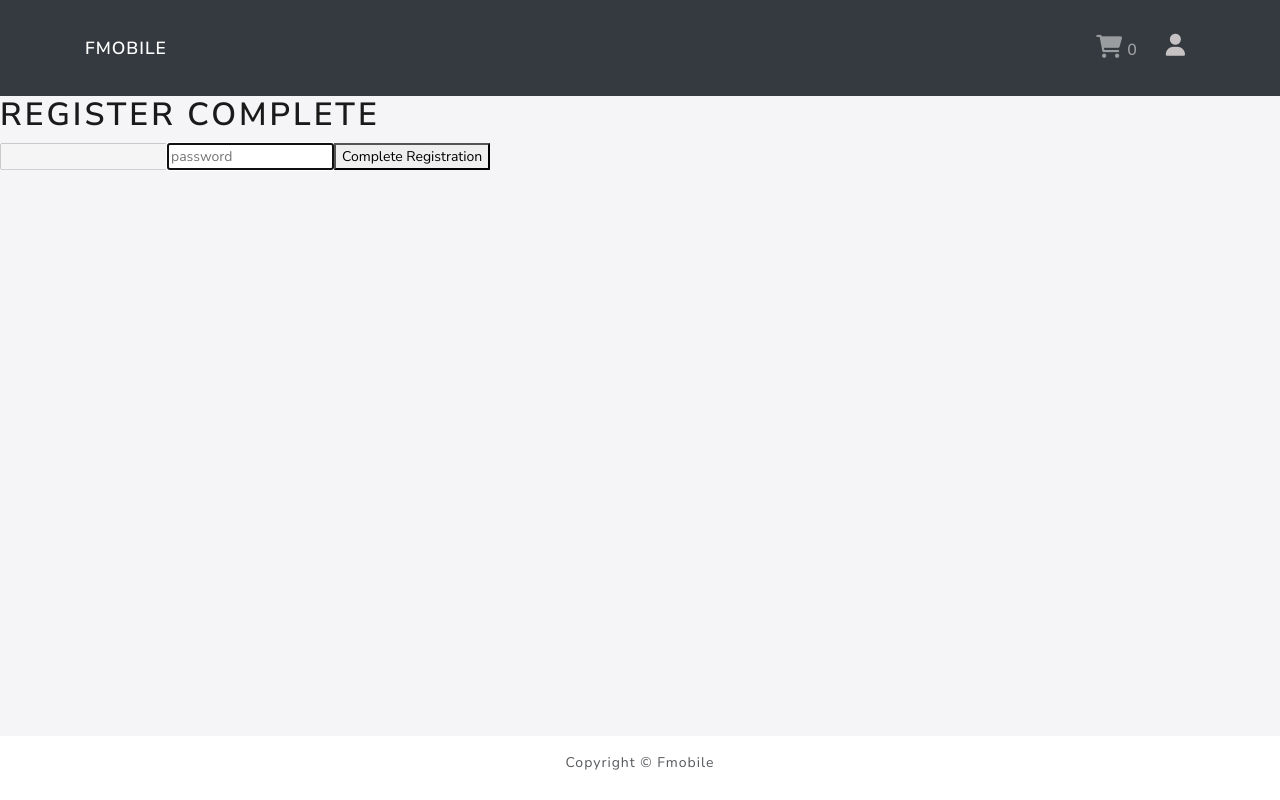
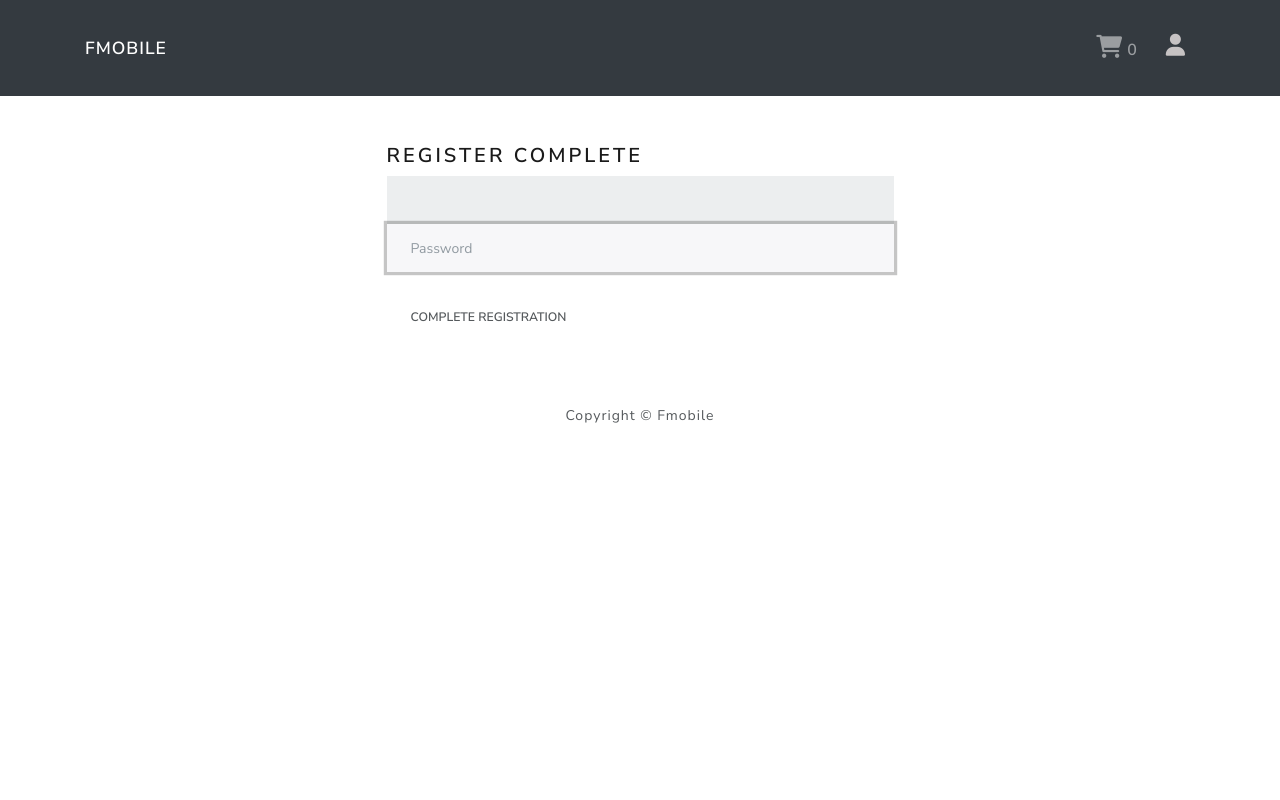
Before and after one commit to khoa259/Fmobilee, a React (Create React App) app in the folder fe-fmoble/: page /register/complete in a window 1280 px wide. Built offline with nearby package versions, Linux system fonts and the light colour scheme; no server answers.

Commit message:
fix: react version

```diff
--- a/fe-fmoble/src/App.js
+++ b/fe-fmoble/src/App.js
@@ -1,44 +1,28 @@
-import React, { useEffect } from "react";
-import { Route, Routes } from "react-router-dom";
-import WebSiteLayout from "./layouts/webSiteLayout";
+import React from "react";
+import { Switch, Route } from "react-router-dom";
+import { ToastContainer } from "react-toastify";
+import "react-toastify/dist/ReactToastify.css";
+
 import Login from "./pages/auth/login";
 import Register from "./pages/auth/register";
 import HomePage from "./pages/homePage";
+import Header from "./component/Header";
+import Footer from "./component/Footer";
 import RegisterComplete from "./pages/auth/registerComplete";
-// import { ToastContainer } from "react-toastify";
-import { fireAuth } from "./firebase";
-import { useDispatch } from "react-redux";
 
 const App = () => {
-  const dispatch = useDispatch();
-  useEffect(() => {
-    const unsubscribe = fireAuth.onAuthStateChanged(async (user) => {
-      if (user) {
-        const idTokenResult = await user.getIdTokenResult();
-        console.log(user);
-        dispatch({
-          type: "LOGGED_IN_USER",
-          payload: {
-            name: user.email,
-            token: idTokenResult.token,
-          },
-        });
-      }
-    });
-    return () => unsubscribe();
-  }, []);
   return (
-    <div className="App">
-      {/* <ToastContainer /> */}
-      <Routes>
-        <Route path="/" element={<WebSiteLayout />}>
-          <Route index element={<HomePage />} />
-          <Route path="/login" element={<Login />} />
-          <Route path="/register" element={<Register />} />
-          <Route path="/register/complete" element={<RegisterComplete />} />
-        </Route>
-      </Routes>
-    </div>
+    <>
+      <Header />
+      <ToastContainer />
+      <Switch>
+        <Route exact path="/" component={HomePage} />
+        <Route exact path="/login" component={Login} />
+        <Route exact path="/register" component={Register} />
+        <Route exact path="/register/complete" component={RegisterComplete} />
+      </Switch>
+      <Footer />
+    </>
   );
 };
 
--- a/fe-fmoble/src/component/banner/banner.js
+++ b/fe-fmoble/src/component/banner/banner.js
@@ -2,9 +2,8 @@ import React from "react";
 import styles from "./banner.module.css";
 import { Swiper, SwiperSlide } from "swiper/react";
 
-import "swiper/css";
-import "swiper/css/pagination";
-
+import "swiper/swiper-bundle.min.css";
+import "swiper/swiper.min.css";
 import { Pagination, Autoplay } from "swiper";
 
 const Banner = () => {
--- a/fe-fmoble/src/firebase.js
+++ b/fe-fmoble/src/firebase.js
@@ -1,5 +1,4 @@
-import { initializeApp } from "firebase/app";
-import { getAuth } from "firebase/auth";
+import * as firebase from "firebase";
 const firebaseConfig = {
   apiKey: "AIzaSyADv0a30ER2lTz3cpHumWSa0hQRZs7gN38",
   authDomain: "e-commerce-ab499.firebaseapp.com",
@@ -10,5 +9,7 @@ const firebaseConfig = {
 };
 
 // Initialize Firebase
-const app = initializeApp(firebaseConfig);
-export const fireAuth = getAuth(app);
+firebase.initializeApp(firebaseConfig);
+// export const fireAuth = getAuth(app);
+export const auth = firebase.auth();
+export const googleAuthProvider = new firebase.auth.GoogleAuthProvider();
--- a/fe-fmoble/src/index.js
+++ b/fe-fmoble/src/index.js
@@ -1,22 +1,27 @@
 import React from "react";
-import ReactDOM from "react-dom/client";
+import ReactDOM from "react-dom";
 import "./index.css";
 import "./bootstrap.min.css";
 import App from "./App";
-import reportWebVitals from "./reportWebVitals";
+import * as serviceWorker from "./serviceWorker";
 import { BrowserRouter } from "react-router-dom";
+
+import { legacy_createStore as createStore } from "redux";
 import { Provider } from "react-redux";
-import { store } from "./app/store";
-const root = ReactDOM.createRoot(document.getElementById("root"));
-root.render(
+import rootReducer from "./reducers";
+
+// store
+const store = createStore(rootReducer);
+
+ReactDOM.render(
+  // <React.StrictMode>
   <Provider store={store}>
     <BrowserRouter>
       <App />
     </BrowserRouter>
-  </Provider>
+  </Provider>,
+  // </React.StrictMode>,
+  document.getElementById("root")
 );
 
-// If you want to start measuring performance in your app, pass a function
-// to log results (for example: reportWebVitals(console.log))
-// or send to an analytics endpoint. Learn more: https://bit.ly/CRA-vitals
-reportWebVitals();
+serviceWorker.unregister();
--- a/fe-fmoble/src/layouts/webSiteLayout.js
+++ b/fe-fmoble/src/layouts/webSiteLayout.js
@@ -1,17 +1,17 @@
-import React from "react";
-import { Outlet } from "react-router-dom";
-import Header from "../component/Header";
-import Footer from "../component/Footer";
-const WebSiteLayout = () => {
-  return (
-    <div>
-      <Header />
-      <main className="mt-8">
-        <Outlet />
-      </main>
-      <Footer />
-    </div>
-  );
-};
+// import React from "react";
+// import { Outlet } from "react-router-dom";
+// import Header from "../component/Header";
+// import Footer from "../component/Footer";
+// const WebSiteLayout = () => {
+//   return (
+//     <div>
+//       <Header />
+//       <main className="mt-8">
+//         <Outlet />
+//       </main>
+//       <Footer />
+//     </div>
+//   );
+// };
 
-export default WebSiteLayout;
+// export default WebSiteLayout;
--- a/fe-fmoble/src/pages/auth/register.js
+++ b/fe-fmoble/src/pages/auth/register.js
@@ -1,39 +1,52 @@
-import React from "react";
-import { useForm } from "react-hook-form";
-import "react-toastify/dist/ReactToastify.css";
+import React, { useState } from "react";
+import { auth } from "../../firebase";
 import { toast } from "react-toastify";
-import { fireAuth } from "../../firebase";
-import { sendSignInLinkToEmail } from "firebase/auth";
 
 const Register = () => {
-  const {
-    register,
-    handleSubmit,
-    formState: { errors },
-    reset,
-  } = useForm();
+  const [email, setEmail] = useState("");
 
-  const onSubmit = async (data) => {
+  const handleSubmit = async (e) => {
+    e.preventDefault();
+    // console.log("ENV --->", process.env.REACT_APP_REGISTER_REDIRECT_URL);
     const config = {
-      url: "http://localhost:3000/register/complete",
+      url: process.env.REACT_APP_REGISTER_REDIRECT_URL,
       handleCodeInApp: true,
     };
-    // gửi email đến tài khoản đăng ký
-    await sendSignInLinkToEmail(fireAuth, data.email, config);
+
+    await auth.sendSignInLinkToEmail(email, config);
     toast.success(
-      `Email is send to ${data.email}. Click the link to complete your registration`
+      `Email is sent to ${email}. Click the link to complete your registration.`
     );
-    window.localStorage.setItem("emailForRegistraion", data.email);
-    reset();
+    // save user email in local storage
+    window.localStorage.setItem("emailForRegistration", email);
+    // clear state
+    setEmail("");
   };
+
+  const registerForm = () => (
+    <form onSubmit={handleSubmit}>
+      <input
+        type="email"
+        className="form-control"
+        value={email}
+        onChange={(e) => setEmail(e.target.value)}
+        autoFocus
+      />
+
+      <button type="submit" className="btn btn-raised">
+        Register
+      </button>
+    </form>
+  );
+
   return (
-    <div>
-      <h1>Register</h1>
-      <form onSubmit={handleSubmit(onSubmit)}>
-        <input {...register("email")} />
-        {errors.email && <p>invalid email address</p>}
-        <button type="submit">Sign Up</button>
-      </form>
+    <div className="container p-5">
+      <div className="row">
+        <div className="col-md-6 offset-md-3">
+          <h4>Register</h4>
+          {registerForm()}
+        </div>
+      </div>
     </div>
   );
 };
--- a/fe-fmoble/src/pages/auth/registerComplete.js
+++ b/fe-fmoble/src/pages/auth/registerComplete.js
@@ -1,62 +1,81 @@
-import React, { useEffect, useState } from "react";
-import { useForm } from "react-hook-form";
-import "react-toastify/dist/ReactToastify.css";
+import React, { useState, useEffect } from "react";
+import { auth } from "../../firebase";
 import { toast } from "react-toastify";
-import { fireAuth } from "../../firebase";
-import { useNavigate } from "react-router-dom";
-import { signInWithEmailLink, updatePassword } from "firebase/auth";
 
-const RegisterComplete = () => {
-  const navigate = useNavigate();
+const RegisterComplete = ({ history }) => {
   const [email, setEmail] = useState("");
-  const {
-    register,
-    handleSubmit,
-    formState: { errors },
-  } = useForm();
+  const [password, setPassword] = useState("");
 
   useEffect(() => {
-    setEmail(localStorage.getItem("emailForRegistraion"));
-    console.log("window", window.location.href);
+    setEmail(window.localStorage.getItem("emailForRegistration"));
+    // console.log(window.location.href);
+    // console.log(window.localStorage.getItem("emailForRegistration"));
   }, []);
 
-  const onSubmit = async (data) => {
+  const handleSubmit = async (e) => {
+    e.preventDefault();
+    // validation
+    if (!email || !password) {
+      toast.error("Email and password is required");
+      return;
+    }
+
+    if (password.length < 6) {
+      toast.error("Password must be at least 6 characters long");
+      return;
+    }
+
     try {
-      const result = await signInWithEmailLink(
-        fireAuth,
+      const result = await auth.signInWithEmailLink(
         email,
         window.location.href
       );
-      // console.log("result", result);
+      //   console.log("RESULT", result);
       if (result.user.emailVerified) {
-        // remove user email from LocalStorage
-        localStorage.removeItem("emailForRegistraion");
+        // remove user email fom local storage
+        window.localStorage.removeItem("emailForRegistration");
         // get user id token
-        const user = fireAuth.currentUser;
-        await updatePassword(user, data.password);
-        const idTokenResult = await user.getIdTokenResult;
+        let user = auth.currentUser;
+        await user.updatePassword(password);
+        const idTokenResult = await user.getIdTokenResult();
         // redux store
         console.log("user", user, "idTokenResult", idTokenResult);
         // redirect
-        navigate("/");
+        history.push("/");
       }
     } catch (error) {
+      console.log(error);
       toast.error(error.message);
     }
   };
+
+  const completeRegistrationForm = () => (
+    <form onSubmit={handleSubmit}>
+      <input type="email" className="form-control" value={email} disabled />
+
+      <input
+        type="password"
+        className="form-control"
+        value={password}
+        onChange={(e) => setPassword(e.target.value)}
+        placeholder="Password"
+        autoFocus
+      />
+      <br />
+      <button type="submit" className="btn btn-raised">
+        Complete Registration
+      </button>
+    </form>
+  );
+
   return (
-    <div>
-      <h1>Register Complete</h1>
-      <form onSubmit={handleSubmit(onSubmit)}>
-        <input value={email} disabled />
-        <input
-          {...register("password", { required: true })}
-          placeholder="password"
-          autoFocus
-        />
-        {errors.password && <p>invalid email address</p>}
-        <button type="submit">Complete Registration</button>
-      </form>
+    <div className="container p-5">
+      <div className="row">
+        <div className="col-md-6 offset-md-3">
+          <h4>Register Complete</h4>
+          {completeRegistrationForm()}
+        </div>
+      </div>
     </div>
   );
 };
--- a/fe-fmoble/src/pages/homePage.js
+++ b/fe-fmoble/src/pages/homePage.js
@@ -5,6 +5,7 @@ const HomePage = () => {
   return (
     <div>
       <Banner />
+      <h1>homePage</h1>
     </div>
   );
 };
--- a/fe-fmoble/src/reducers/index.js
+++ b/fe-fmoble/src/reducers/index.js
@@ -0,0 +1,8 @@
+import { combineReducers } from "redux";
+import { userReducer } from "./userReducers";
+
+const rootReducer = combineReducers({
+  user: userReducer,
+});
+
+export default rootReducer;
--- /dev/null
+++ b/fe-fmoble/src/serviceWorker.js
@@ -0,0 +1,141 @@
+// This optional code is used to register a service worker.
+// register() is not called by default.
+
+// This lets the app load faster on subsequent visits in production, and gives
+// it offline capabilities. However, it also means that developers (and users)
+// will only see deployed updates on subsequent visits to a page, after all the
+// existing tabs open on the page have been closed, since previously cached
+// resources are updated in the background.
+
+// To learn more about the benefits of this model and instructions on how to
+// opt-in, read https://bit.ly/CRA-PWA
+
+const isLocalhost = Boolean(
+  window.location.hostname === "localhost" ||
+    // [::1] is the IPv6 localhost address.
+    window.location.hostname === "[::1]" ||
+    // 127.0.0.0/8 are considered localhost for IPv4.
+    window.location.hostname.match(
+      /^127(?:\.(?:25[0-5]|2[0-4][0-9]|[01]?[0-9][0-9]?)){3}$/
+    )
+);
+
+export function register(config) {
+  if (process.env.NODE_ENV === "production" && "serviceWorker" in navigator) {
+    // The URL constructor is available in all browsers that support SW.
+    const publicUrl = new URL(process.env.PUBLIC_URL, window.location.href);
+    if (publicUrl.origin !== window.location.origin) {
+      // Our service worker won't work if PUBLIC_URL is on a different origin
+      // from what our page is served on. This might happen if a CDN is used to
+      // serve assets; see https://github.com/facebook/create-react-app/issues/2374
+      return;
+    }
+
+    window.addEventListener("load", () => {
+      const swUrl = `${process.env.PUBLIC_URL}/service-worker.js`;
+
+      if (isLocalhost) {
+        // This is running on localhost. Let's check if a service worker still exists or not.
+        checkValidServiceWorker(swUrl, config);
+
+        // Add some additional logging to localhost, pointing developers to the
+        // service worker/PWA documentation.
+        navigator.serviceWorker.ready.then(() => {
+          console.log(
+            "This web app is being served cache-first by a service " +
+              "worker. To learn more, visit https://bit.ly/CRA-PWA"
+          );
+        });
+      } else {
+        // Is not localhost. Just register service worker
+        registerValidSW(swUrl, config);
+      }
+    });
+  }
+}
+
+function registerValidSW(swUrl, config) {
+  navigator.serviceWorker
+    .register(swUrl)
+    .then((registration) => {
+      registration.onupdatefound = () => {
+        const installingWorker = registration.installing;
+        if (installingWorker == null) {
+          return;
+        }
+        installingWorker.onstatechange = () => {
+          if (installingWorker.state === "installed") {
+            if (navigator.serviceWorker.controller) {
+              // At this point, the updated precached content has been fetched,
+              // but the previous service worker will still serve the older
+              // content until all client tabs are closed.
+              console.log(
+                "New content is available and will be used when all " +
+                  "tabs for this page are closed. See https://bit.ly/CRA-PWA."
+              );
+
+              // Execute callback
+              if (config && config.onUpdate) {
+                config.onUpdate(registration);
+              }
+            } else {
+              // At this point, everything has been precached.
+              // It's the perfect time to display a
+              // "Content is cached for offline use." message.
+              console.log("Content is cached for offline use.");
+
+              // Execute callback
+              if (config && config.onSuccess) {
+                config.onSuccess(registration);
+              }
+            }
+          }
+        };
+      };
+    })
+    .catch((error) => {
+      console.error("Error during service worker registration:", error);
+    });
+}
+
+function checkValidServiceWorker(swUrl, config) {
+  // Check if the service worker can be found. If it can't reload the page.
+  fetch(swUrl, {
+    headers: { "Service-Worker": "script" },
+  })
+    .then((response) => {
+      // Ensure service worker exists, and that we really are getting a JS file.
+      const contentType = response.headers.get("content-type");
+      if (
+        response.status === 404 ||
+        (contentType != null && contentType.indexOf("javascript") === -1)
+      ) {
+        // No service worker found. Probably a different app. Reload the page.
+        navigator.serviceWorker.ready.then((registration) => {
+          registration.unregister().then(() => {
+            window.location.reload();
+          });
+        });
+      } else {
+        // Service worker found. Proceed as normal.
+        registerValidSW(swUrl, config);
+      }
+    })
+    .catch(() => {
+      console.log(
+        "No internet connection found. App is running in offline mode."
+      );
+    });
+}
+
+export function unregister() {
+  if ("serviceWorker" in navigator) {
+    navigator.serviceWorker.ready
+      .then((registration) => {
+        registration.unregister();
+      })
+      .catch((error) => {
+        console.error(error.message);
+      });
+  }
+}
```
Also changed, not shown: fe-fmoble/package.json (+17 -12 lines), 1 other file (tests, documents, lock files or other folders).
